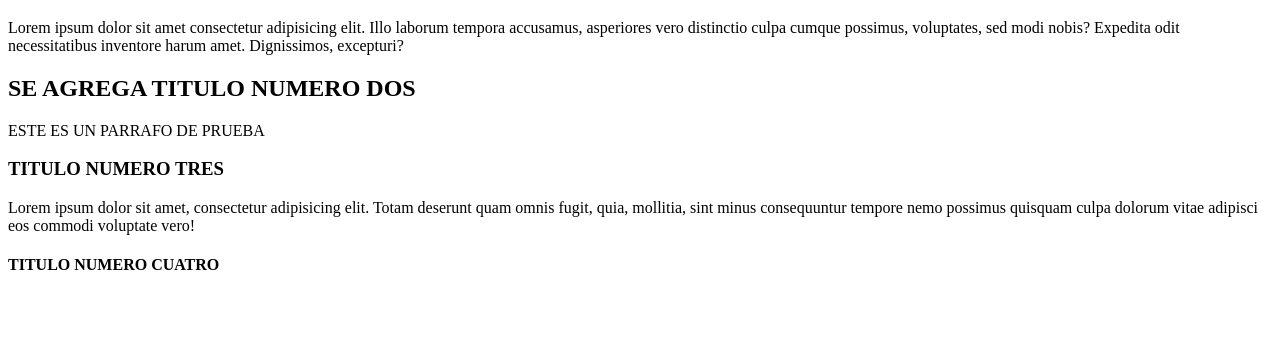
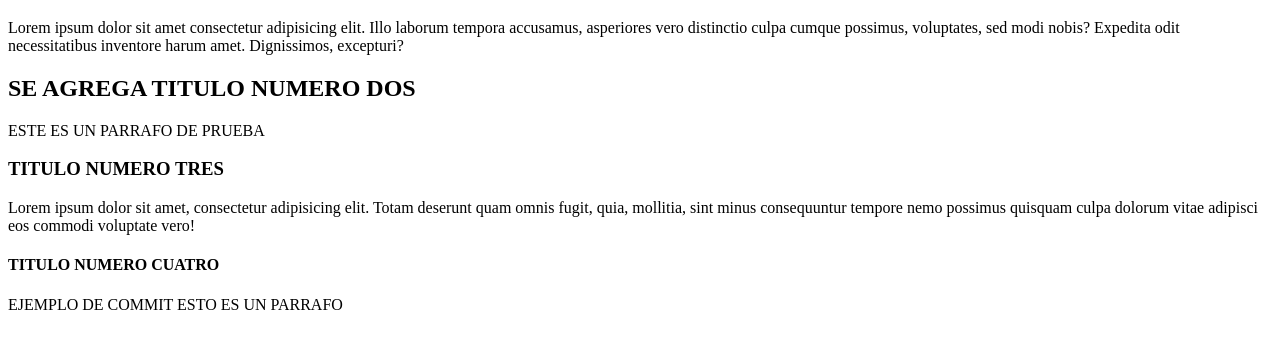
Before and after one commit to EsdrasNehemias2001/EjemploColab, a plain HTML site: page index.html in a window 1280 px wide. Shown: the part 61-410 px from the top of the page. Drawn offline with Linux system fonts and the light colour scheme.

Commit message:
Segundo ejemplo x

```diff
--- a/index.html
+++ b/index.html
@@ -18,6 +18,7 @@
     <p>Lorem ipsum dolor sit amet, consectetur adipisicing elit. Totam deserunt quam omnis fugit, quia, mollitia, sint
         minus consequuntur tempore nemo possimus quisquam culpa dolorum vitae adipisci eos commodi voluptate vero!</p>
     <h4>TITULO NUMERO CUATRO</h4>
+    <p>EJEMPLO DE COMMIT ESTO ES UN PARRAFO</p>
 </body>
 
 </html>
```
